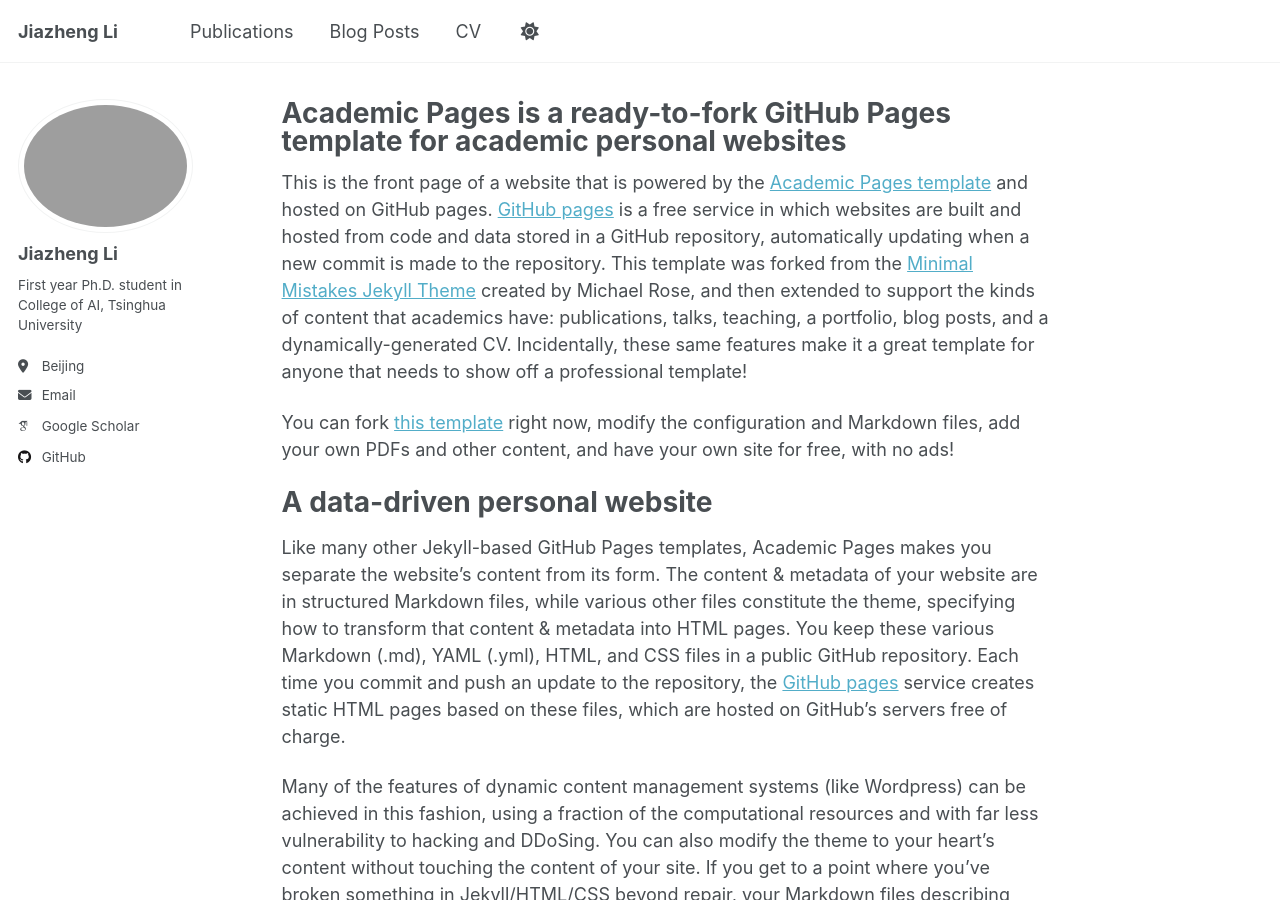
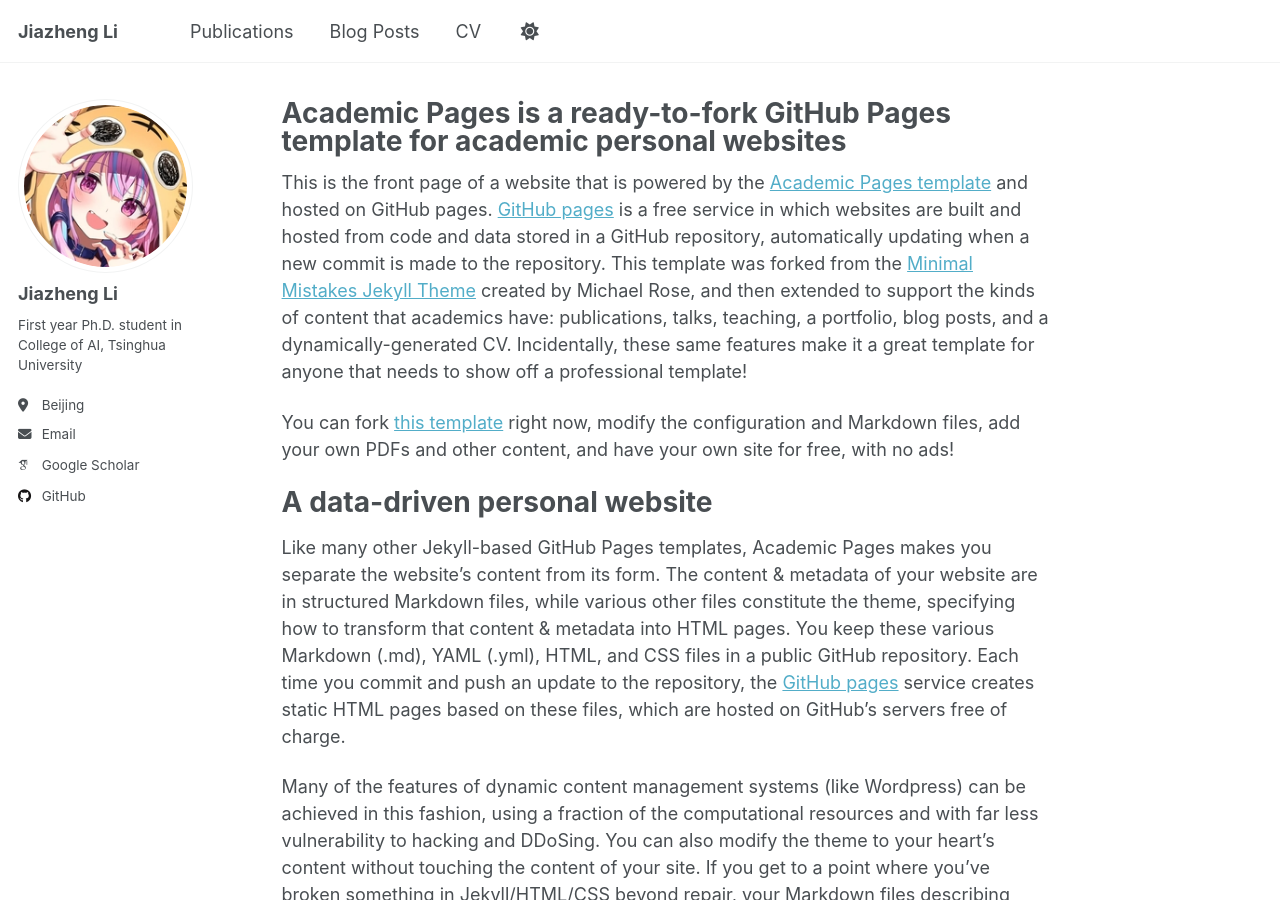
Before and after one commit to jiazhenglithu/jiazhenglithu.github.io, a Jekyll site: the page built from _pages/about.md, in a window 1280 px wide and 900 px high. Built offline with Jekyll 4.4.1, drawn with Linux system fonts in a browser that asks for light colours; some web fonts are replaced; a script that is not in the unit is left out.

Commit message:
Update _config.yml

```diff
--- a/_config.yml
+++ b/_config.yml
@@ -22,7 +22,7 @@ repository               : "jiazhenglithu/jiazhenglithu.github.io"
 #               Additional customization can be done by editing /_includes/author-profile.html
 author:
   # Biographic information
-  avatar           : "ava_2.jpg"
+  avatar           : "ava_2.png"
   name             : "Jiazheng Li"
   pronouns         : # example: "she/her"
   bio              : "First year Ph.D. student in College of AI, Tsinghua University"
```
